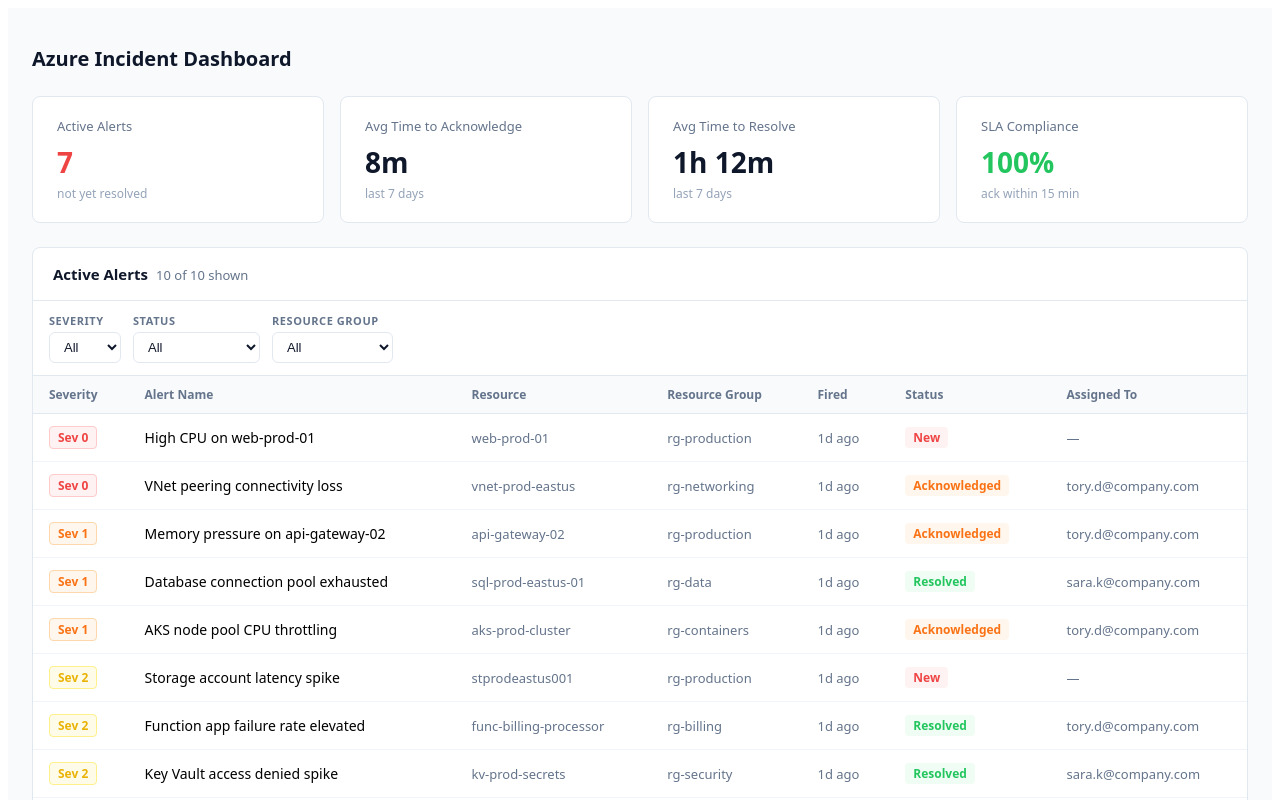
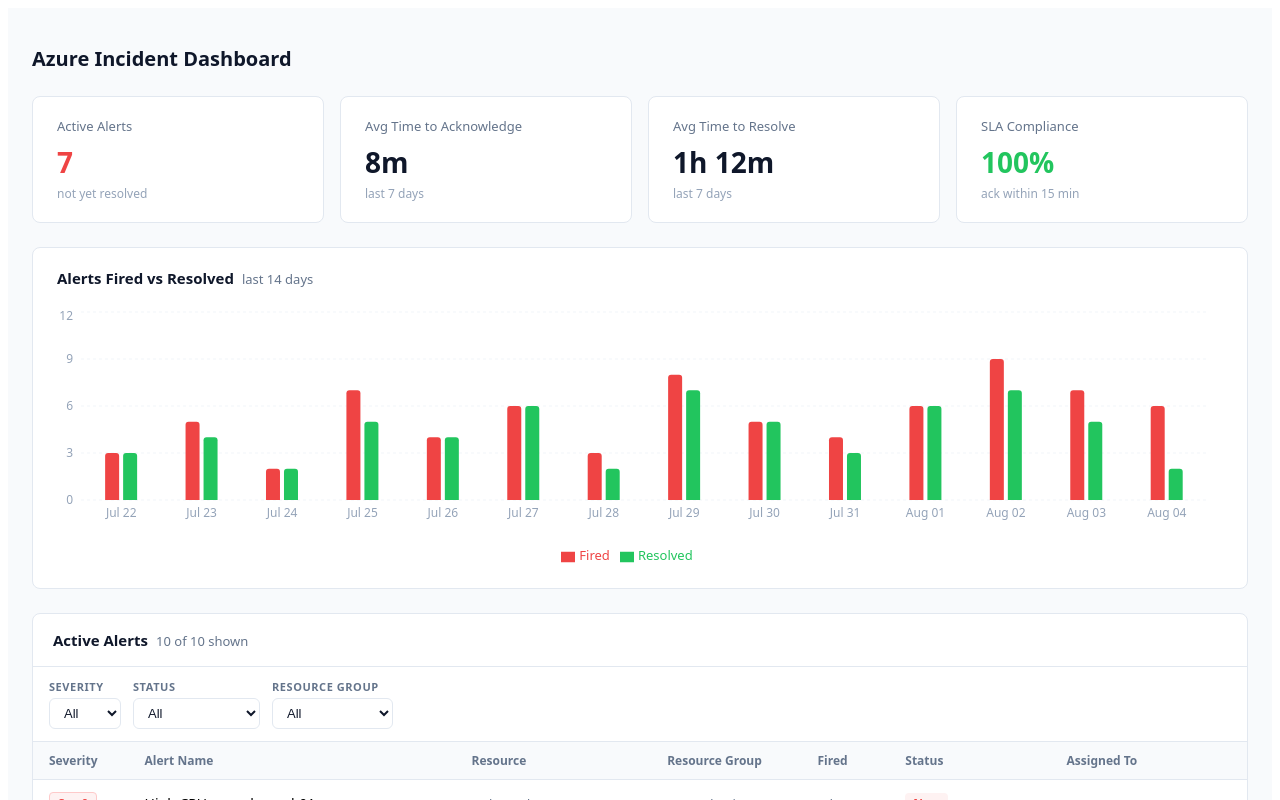
Before and after one commit to tdberg21/azure-incident-dashboard, a React (Vite) app: page / in a window 1280 px wide. Shown: the top 800 px of the page. Built offline with nearby package versions, Linux system fonts and the light colour scheme.

Commit message:
feat: ResolutionChart bar chart with Recharts

```diff
--- a/src/App.jsx
+++ b/src/App.jsx
@@ -1,6 +1,5 @@
-// src/App.jsx
 import { useState } from "react";
-import { mockAlerts } from "./api/mockData";
+import { mockAlerts, mockTimelineData } from "./api/mockData";
 import {
   calculateMTTR,
   calculateMTTA,
@@ -9,6 +8,7 @@
 import MetricCards from "./components/MetricCards/MetricCards";
 import AlertFeed from "./components/AlertFeed/AlertFeed";
 import AlertDrawer from "./components/AlertDrawer/AlertDrawer";
+import ResolutionChart from "./components/Charts/ResolutionChart";
 
 function App() {
   const [selectedAlert, setSelectedAlert] = useState(null);
@@ -40,6 +40,7 @@
         Azure Incident Dashboard
       </h1>
       <MetricCards metrics={metrics} />
+      <ResolutionChart data={mockTimelineData} />
       <AlertFeed alerts={mockAlerts} onAlertClick={setSelectedAlert} />
       <AlertDrawer
         alert={selectedAlert}
--- a/src/components/AlertDrawer/AlertDrawer.jsx
+++ b/src/components/AlertDrawer/AlertDrawer.jsx
@@ -1,4 +1,3 @@
-// src/components/AlertDrawer/AlertDrawer.jsx
 import SeverityBadge from "../shared/SeverityBadge";
 import StatusBadge from "../shared/StatusBadge";
 import { formatDateTime, formatDuration } from "../../utils/formatters";
--- a/src/components/AlertFeed/AlertFeed.jsx
+++ b/src/components/AlertFeed/AlertFeed.jsx
@@ -1,4 +1,3 @@
-// src/components/AlertFeed/AlertFeed.jsx
 import { useState, useMemo } from "react";
 import { sortBySeverity } from "../../utils/severity";
 import AlertRow from "./AlertRow";
--- a/src/components/AlertFeed/AlertRow.jsx
+++ b/src/components/AlertFeed/AlertRow.jsx
@@ -1,4 +1,3 @@
-// src/components/AlertFeed/AlertRow.jsx
 import SeverityBadge from "../shared/SeverityBadge";
 import StatusBadge from "../shared/StatusBadge";
 import { formatTimeAgo } from "../../utils/formatters";
--- a/src/components/AlertFeed/FilterBar.jsx
+++ b/src/components/AlertFeed/FilterBar.jsx
@@ -1,5 +1,3 @@
-// src/components/AlertFeed/FilterBar.jsx
-
 const SEVERITIES = ["All", "Sev0", "Sev1", "Sev2", "Sev3", "Sev4"];
 const STATUSES = ["All", "New", "Acknowledged", "Resolved"];
 
--- /dev/null
+++ b/src/components/Charts/ResolutionChart.jsx
@@ -0,0 +1,97 @@
+import {
+  BarChart,
+  Bar,
+  XAxis,
+  YAxis,
+  CartesianGrid,
+  Tooltip,
+  Legend,
+  ResponsiveContainer,
+} from "recharts";
+
+function ResolutionChart({ data }) {
+  return (
+    <div
+      style={{
+        background: "#ffffff",
+        border: "1px solid #e2e8f0",
+        borderRadius: "8px",
+        padding: "20px 24px",
+        marginBottom: "24px",
+      }}
+    >
+      <h2
+        style={{
+          fontSize: "15px",
+          fontWeight: "600",
+          color: "#0f172a",
+          margin: "0 0 20px 0",
+        }}
+      >
+        Alerts Fired vs Resolved
+        <span
+          style={{
+            marginLeft: "8px",
+            fontSize: "13px",
+            fontWeight: "400",
+            color: "#64748b",
+          }}
+        >
+          last 14 days
+        </span>
+      </h2>
+
+      <ResponsiveContainer width="100%" height={260}>
+        <BarChart
+          data={data}
+          margin={{ top: 4, right: 16, left: 0, bottom: 4 }}
+          barCategoryGap="30%"
+          barGap={4}
+        >
+          <CartesianGrid
+            strokeDasharray="3 3"
+            stroke="#f1f5f9"
+            vertical={false}
+          />
+          <XAxis
+            dataKey="date"
+            tick={{ fontSize: 12, fill: "#94a3b8" }}
+            axisLine={false}
+            tickLine={false}
+          />
+          <YAxis
+            allowDecimals={false}
+            tick={{ fontSize: 12, fill: "#94a3b8" }}
+            axisLine={false}
+            tickLine={false}
+            width={24}
+          />
+          <Tooltip
+            contentStyle={{
+              background: "#ffffff",
+              border: "1px solid #e2e8f0",
+              borderRadius: "6px",
+              fontSize: "13px",
+            }}
+            cursor={{ fill: "#f8fafc" }}
+          />
+          <Legend wrapperStyle={{ fontSize: "13px", paddingTop: "16px" }} />
+          <Bar
+            dataKey="fired"
+            name="Fired"
+            fill="#ef4444"
+            radius={[3, 3, 0, 0]}
+          />
+          <Bar
+            dataKey="resolved"
+            name="Resolved"
+            fill="#22c55e"
+            radius={[3, 3, 0, 0]}
+          />
+        </BarChart>
+      </ResponsiveContainer>
+    </div>
+  );
+}
+
+export default ResolutionChart;
--- a/src/components/MetricCards/MetricCards.jsx
+++ b/src/components/MetricCards/MetricCards.jsx
@@ -1,5 +1,3 @@
-// src/components/MetricCards/MetricCards.jsx
-
 function MetricCard({ label, value, subtitle, valueColor }) {
   return (
     <div
--- a/src/components/shared/SeverityBadge.jsx
+++ b/src/components/shared/SeverityBadge.jsx
@@ -1,4 +1,3 @@
-// src/components/shared/SeverityBadge.jsx
 import { getSeverity } from "../../utils/severity";
 
 function SeverityBadge({ severity }) {
--- a/src/components/shared/StatusBadge.jsx
+++ b/src/components/shared/StatusBadge.jsx
@@ -1,4 +1,3 @@
-// src/components/shared/StatusBadge.jsx
 import { STATUS_CONFIG } from "../../utils/severity";
 
 function StatusBadge({ status }) {
--- a/src/utils/formatters.js
+++ b/src/utils/formatters.js
@@ -1,115 +1,113 @@
-// src/utils/formatters.js
-
 // Format an ISO timestamp to readable date + time
 // "2026-08-04T06:12:00Z" → "Aug 4, 2026 6:12 AM"
 export function formatDateTime(isoString) {
-  if (!isoString) return "—"
+  if (!isoString) return "—";
   return new Date(isoString).toLocaleString("en-US", {
     month: "short",
     day: "numeric",
     year: "numeric",
     hour: "numeric",
     minute: "2-digit",
-    hour12: true
-  })
+    hour12: true,
+  });
 }
 
 // Format just the time portion
 // "2026-08-04T06:12:00Z" → "6:12 AM"
 export function formatTime(isoString) {
-  if (!isoString) return "—"
+  if (!isoString) return "—";
   return new Date(isoString).toLocaleString("en-US", {
     hour: "numeric",
     minute: "2-digit",
-    hour12: true
-  })
+    hour12: true,
+  });
 }
 
 // Calculate duration between two ISO timestamps
 // Returns a human-readable string: "1h 23m" or "45m" or "—"
 export function formatDuration(startIso, endIso) {
-  if (!startIso || !endIso) return "—"
-  const diffMs = new Date(endIso) - new Date(startIso)
-  if (diffMs < 0) return "—"
+  if (!startIso || !endIso) return "—";
+  const diffMs = new Date(endIso) - new Date(startIso);
+  if (diffMs < 0) return "—";
 
-  const totalMinutes = Math.floor(diffMs / 1000 / 60)
-  const hours = Math.floor(totalMinutes / 60)
-  const minutes = totalMinutes % 60
+  const totalMinutes = Math.floor(diffMs / 1000 / 60);
+  const hours = Math.floor(totalMinutes / 60);
+  const minutes = totalMinutes % 60;
 
-  if (hours === 0) return `${minutes}m`
-  if (minutes === 0) return `${hours}h`
-  return `${hours}h ${minutes}m`
+  if (hours === 0) return `${minutes}m`;
+  if (minutes === 0) return `${hours}h`;
+  return `${hours}h ${minutes}m`;
 }
 
 // Calculate time since a timestamp until now
 // "alert fired 2 hours ago" type display
 export function formatTimeAgo(isoString) {
-  if (!isoString) return "—"
-  const diffMs = Date.now() - new Date(isoString)
-  const totalMinutes = Math.floor(diffMs / 1000 / 60)
+  if (!isoString) return "—";
+  const diffMs = Date.now() - new Date(isoString);
+  const totalMinutes = Math.floor(diffMs / 1000 / 60);
 
-  if (totalMinutes < 1) return "just now"
-  if (totalMinutes < 60) return `${totalMinutes}m ago`
+  if (totalMinutes < 1) return "just now";
+  if (totalMinutes < 60) return `${totalMinutes}m ago`;
 
-  const hours = Math.floor(totalMinutes / 60)
-  if (hours < 24) return `${hours}h ago`
+  const hours = Math.floor(totalMinutes / 60);
+  if (hours < 24) return `${hours}h ago`;
 
-  const days = Math.floor(hours / 24)
-  return `${days}d ago`
+  const days = Math.floor(hours / 24);
+  return `${days}d ago`;
 }
 
 // Calculate MTTR (Mean Time to Resolve) from an array of alerts
 // Returns a formatted string like "1h 12m" or "—" if no resolved alerts
 export function calculateMTTR(alerts) {
-  const resolved = alerts.filter(a => a.resolvedAt && a.firedAt)
-  if (resolved.length === 0) return "—"
+  const resolved = alerts.filter((a) => a.resolvedAt && a.firedAt);
+  if (resolved.length === 0) return "—";
 
   const totalMs = resolved.reduce((sum, alert) => {
-    return sum + (new Date(alert.resolvedAt) - new Date(alert.firedAt))
-  }, 0)
+    return sum + (new Date(alert.resolvedAt) - new Date(alert.firedAt));
+  }, 0);
 
-  const avgMs = totalMs / resolved.length
-  const avgMinutes = Math.floor(avgMs / 1000 / 60)
-  const hours = Math.floor(avgMinutes / 60)
-  const minutes = avgMinutes % 60
+  const avgMs = totalMs / resolved.length;
+  const avgMinutes = Math.floor(avgMs / 1000 / 60);
+  const hours = Math.floor(avgMinutes / 60);
+  const minutes = avgMinutes % 60;
 
-  if (hours === 0) return `${minutes}m`
-  if (minutes === 0) return `${hours}h`
-  return `${hours}h ${minutes}m`
+  if (hours === 0) return `${minutes}m`;
+  if (minutes === 0) return `${hours}h`;
+  return `${hours}h ${minutes}m`;
 }
 
 // Calculate MTTA (Mean Time to Acknowledge) from an array of alerts
 export function calculateMTTA(alerts) {
-  const acknowledged = alerts.filter(a => a.acknowledgedAt && a.firedAt)
-  if (acknowledged.length === 0) return "—"
+  const acknowledged = alerts.filter((a) => a.acknowledgedAt && a.firedAt);
+  if (acknowledged.length === 0) return "—";
 
   const totalMs = acknowledged.reduce((sum, alert) => {
-    return sum + (new Date(alert.acknowledgedAt) - new Date(alert.firedAt))
-  }, 0)
+    return sum + (new Date(alert.acknowledgedAt) - new Date(alert.firedAt));
+  }, 0);
 
-  const avgMs = totalMs / acknowledged.length
-  const avgMinutes = Math.floor(avgMs / 1000 / 60)
-  const hours = Math.floor(avgMinutes / 60)
-  const minutes = avgMinutes % 60
+  const avgMs = totalMs / acknowledged.length;
+  const avgMinutes = Math.floor(avgMs / 1000 / 60);
+  const hours = Math.floor(avgMinutes / 60);
+  const minutes = avgMinutes % 60;
 
-  if (hours === 0) return `${minutes}m`
-  if (minutes === 0) return `${hours}h`
-  return `${hours}h ${minutes}m`
+  if (hours === 0) return `${minutes}m`;
+  if (minutes === 0) return `${hours}h`;
+  return `${hours}h ${minutes}m`;
 }
 
 // Calculate SLA compliance %
 // Definition: alerts acknowledged within 15 minutes of firing
 export function calculateSLACompliance(alerts) {
-  const relevant = alerts.filter(a => a.acknowledgedAt && a.firedAt)
-  if (relevant.length === 0) return "—"
+  const relevant = alerts.filter((a) => a.acknowledgedAt && a.firedAt);
+  if (relevant.length === 0) return "—";
 
-  const SLA_THRESHOLD_MS = 15 * 60 * 1000 // 15 minutes
+  const SLA_THRESHOLD_MS = 15 * 60 * 1000; // 15 minutes
 
-  const compliant = relevant.filter(alert => {
-    const diffMs = new Date(alert.acknowledgedAt) - new Date(alert.firedAt)
-    return diffMs <= SLA_THRESHOLD_MS
-  })
+  const compliant = relevant.filter((alert) => {
+    const diffMs = new Date(alert.acknowledgedAt) - new Date(alert.firedAt);
+    return diffMs <= SLA_THRESHOLD_MS;
+  });
 
-  const pct = Math.round((compliant.length / relevant.length) * 100)
-  return `${pct}%`
+  const pct = Math.round((compliant.length / relevant.length) * 100);
+  return `${pct}%`;
 }
--- a/src/utils/severity.js
+++ b/src/utils/severity.js
@@ -1,5 +1,3 @@
-// src/utils/severity.js
-
 export const SEVERITY_CONFIG = {
   Sev0: {
     label: "Sev 0",
```
